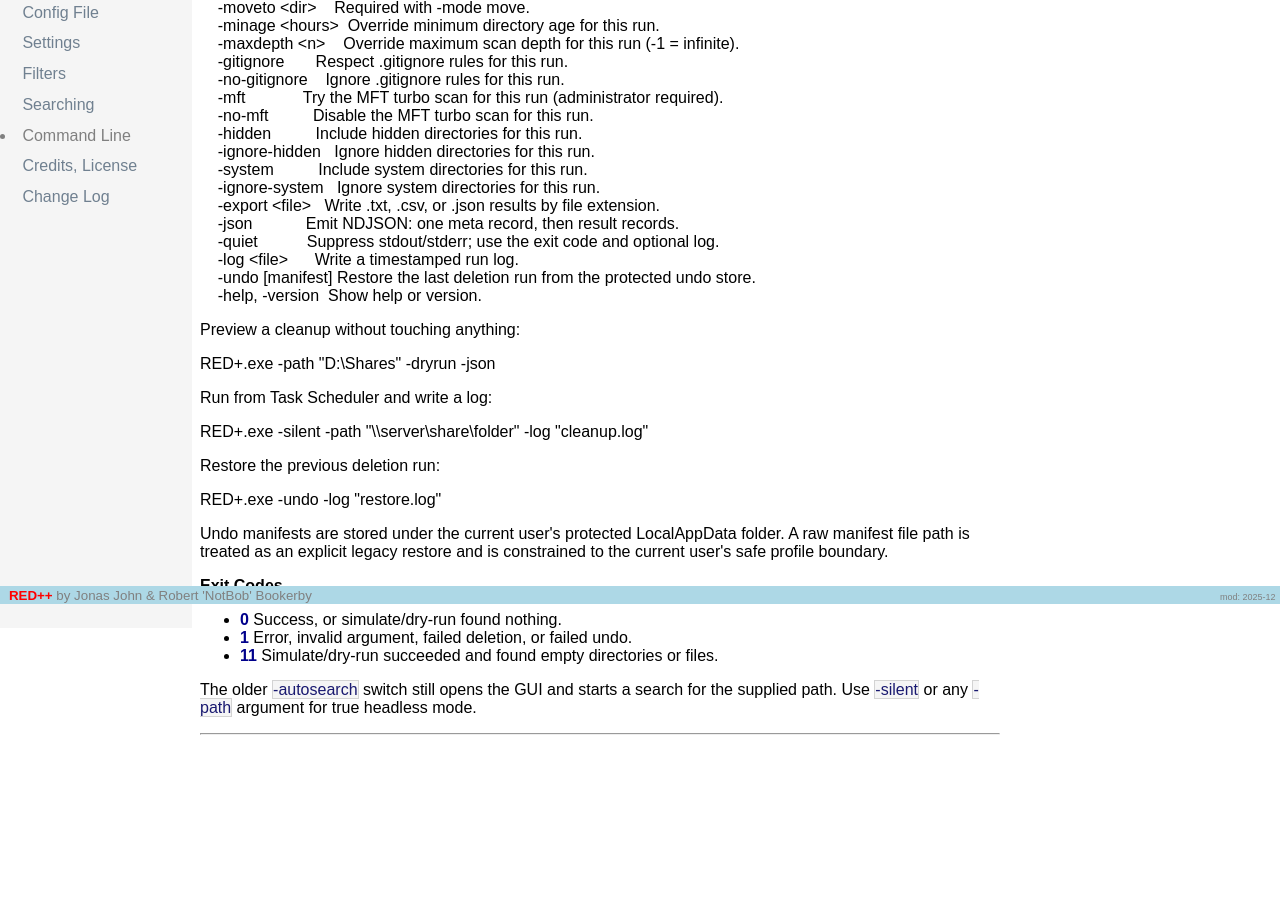
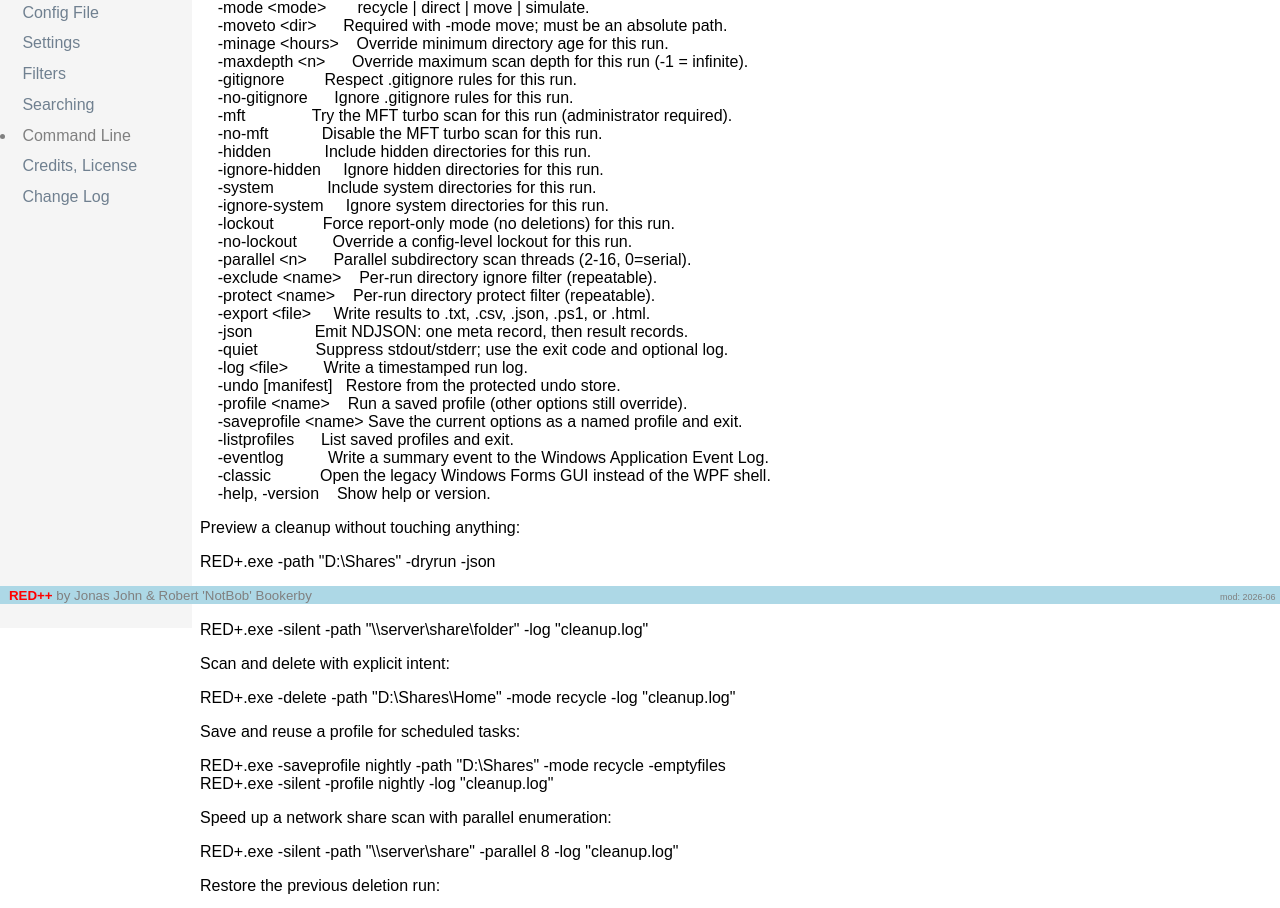
Before and after one commit to SysAdminDoc/REDplusplus, a plain HTML site: page help/rphCmdline.htm in a window 1280 px wide. Shown: the part 196-1104 px from the top of the page. Before the commit the page ends 981 px from the top, so only its background shows below. Drawn offline with Linux system fonts and the light colour scheme.

Commit message:
docs(help): sync bundled help pages with shipped CLI flags and config keys
rphCmdline.htm: add 12 missing CLI flags (-delete/-yes, -lockout/-no-lockout,
-parallel, -profile/-saveprofile/-listprofiles, -exclude, -protect, -eventlog,
-classic) plus usage examples for profiles, parallel scan, and explicit-delete.

rphConfig.htm: add config keys table (DeletionLockout, CheckForUpdates,
ParallelScanDegree, RespectGitIgnore, UseMftScan, DeleteEmptyFiles) and
profiles.json documentation.

```diff
--- a/help/rphCmdline.htm
+++ b/help/rphCmdline.htm
@@ -33,35 +33,53 @@
   RED+.exe [-silent] -path &quot;C:\target&quot; [-path &quot;D:\other&quot; ...] [options]
 
   Options:
-    -path &lt;dir&gt;      Scan root. Repeat for multiple roots. A bare path also works.
-    -dryrun          Scan and report only; never delete.
-    -emptyfiles      Also delete standalone zero-byte files.
-    -mode &lt;mode&gt;     recycle | direct | move | simulate.
-    -moveto &lt;dir&gt;    Required with -mode move.
-    -minage &lt;hours&gt;  Override minimum directory age for this run.
-    -maxdepth &lt;n&gt;    Override maximum scan depth for this run (-1 = infinite).
-    -gitignore       Respect .gitignore rules for this run.
-    -no-gitignore    Ignore .gitignore rules for this run.
-    -mft             Try the MFT turbo scan for this run (administrator required).
-    -no-mft          Disable the MFT turbo scan for this run.
-    -hidden          Include hidden directories for this run.
-    -ignore-hidden   Ignore hidden directories for this run.
-    -system          Include system directories for this run.
-    -ignore-system   Ignore system directories for this run.
-    -export &lt;file&gt;   Write .txt, .csv, or .json results by file extension.
-    -json            Emit NDJSON: one meta record, then result records.
-    -quiet           Suppress stdout/stderr; use the exit code and optional log.
-    -log &lt;file&gt;      Write a timestamped run log.
-    -undo [manifest] Restore the last deletion run from the protected undo store.
-    -help, -version  Show help or version.
+    -path &lt;dir&gt;        Scan root. Repeat for multiple roots. A bare path also works.
+    -delete, -yes      Scan and delete in one shot (alias for -silent).
+    -dryrun            Scan and report only; never delete.
+    -emptyfiles        Also delete standalone zero-byte files.
+    -mode &lt;mode&gt;       recycle | direct | move | simulate.
+    -moveto &lt;dir&gt;      Required with -mode move; must be an absolute path.
+    -minage &lt;hours&gt;    Override minimum directory age for this run.
+    -maxdepth &lt;n&gt;      Override maximum scan depth for this run (-1 = infinite).
+    -gitignore         Respect .gitignore rules for this run.
+    -no-gitignore      Ignore .gitignore rules for this run.
+    -mft               Try the MFT turbo scan for this run (administrator required).
+    -no-mft            Disable the MFT turbo scan for this run.
+    -hidden            Include hidden directories for this run.
+    -ignore-hidden     Ignore hidden directories for this run.
+    -system            Include system directories for this run.
+    -ignore-system     Ignore system directories for this run.
+    -lockout           Force report-only mode (no deletions) for this run.
+    -no-lockout        Override a config-level lockout for this run.
+    -parallel &lt;n&gt;      Parallel subdirectory scan threads (2-16, 0=serial).
+    -exclude &lt;name&gt;    Per-run directory ignore filter (repeatable).
+    -protect &lt;name&gt;    Per-run directory protect filter (repeatable).
+    -export &lt;file&gt;     Write results to .txt, .csv, .json, .ps1, or .html.
+    -json              Emit NDJSON: one meta record, then result records.
+    -quiet             Suppress stdout/stderr; use the exit code and optional log.
+    -log &lt;file&gt;        Write a timestamped run log.
+    -undo [manifest]   Restore from the protected undo store.
+    -profile &lt;name&gt;    Run a saved profile (other options still override).
+    -saveprofile &lt;name&gt; Save the current options as a named profile and exit.
+    -listprofiles      List saved profiles and exit.
+    -eventlog          Write a summary event to the Windows Application Event Log.
+    -classic           Open the legacy Windows Forms GUI instead of the WPF shell.
+    -help, -version    Show help or version.
 </pre>
 <p>Preview a cleanup without touching anything:</p>
 <pre>RED+.exe -path &quot;D:\Shares&quot; -dryrun -json</pre>
 <p>Run from Task Scheduler and write a log:</p>
 <pre>RED+.exe -silent -path &quot;\\server\share\folder&quot; -log &quot;cleanup.log&quot;</pre>
+<p>Scan and delete with explicit intent:</p>
+<pre>RED+.exe -delete -path &quot;D:\Shares\Home&quot; -mode recycle -log &quot;cleanup.log&quot;</pre>
+<p>Save and reuse a profile for scheduled tasks:</p>
+<pre>RED+.exe -saveprofile nightly -path &quot;D:\Shares&quot; -mode recycle -emptyfiles
+RED+.exe -silent -profile nightly -log &quot;cleanup.log&quot;</pre>
+<p>Speed up a network share scan with parallel enumeration:</p>
+<pre>RED+.exe -silent -path &quot;\\server\share&quot; -parallel 8 -log &quot;cleanup.log&quot;</pre>
 <p>Restore the previous deletion run:</p>
 <pre>RED+.exe -undo -log &quot;restore.log&quot;</pre>
-<p>Undo manifests are stored under the current user's protected LocalAppData folder. A raw manifest file path is treated as an explicit legacy restore and is constrained to the current user's safe profile boundary.</p>
+<p>Undo manifests are stored under the current user's protected LocalAppData folder. The last 5 manifests are kept. A raw manifest file path is treated as an explicit legacy restore and is constrained to the current user's safe profile boundary.</p>
 <h4>Exit Codes</h4>
 <ul>
 <li><span class="sx">0</span> Success, or simulate/dry-run found nothing.</li>
@@ -73,7 +91,7 @@
 <!-- ======= ======= ======= ======= ======= ======= ======= -->
 <hr><p>&nbsp;</p>
 <div class="footer">
-<span class="fal">&nbsp;&nbsp;<small><span class="red">RED++</span> by Jonas John &amp; Robert 'NotBob' Bookerby</small></span><span class="far">&nbsp;&nbsp;<span class="moddate">mod: 2025-12</span>&nbsp;</span>
+<span class="fal">&nbsp;&nbsp;<small><span class="red">RED++</span> by Jonas John &amp; Robert 'NotBob' Bookerby</small></span><span class="far">&nbsp;&nbsp;<span class="moddate">mod: 2026-06</span>&nbsp;</span>
 </div>
 </div></body>
 </html>
```
Also changed, not shown: help/rphConfig.htm (+15 -1 lines).
